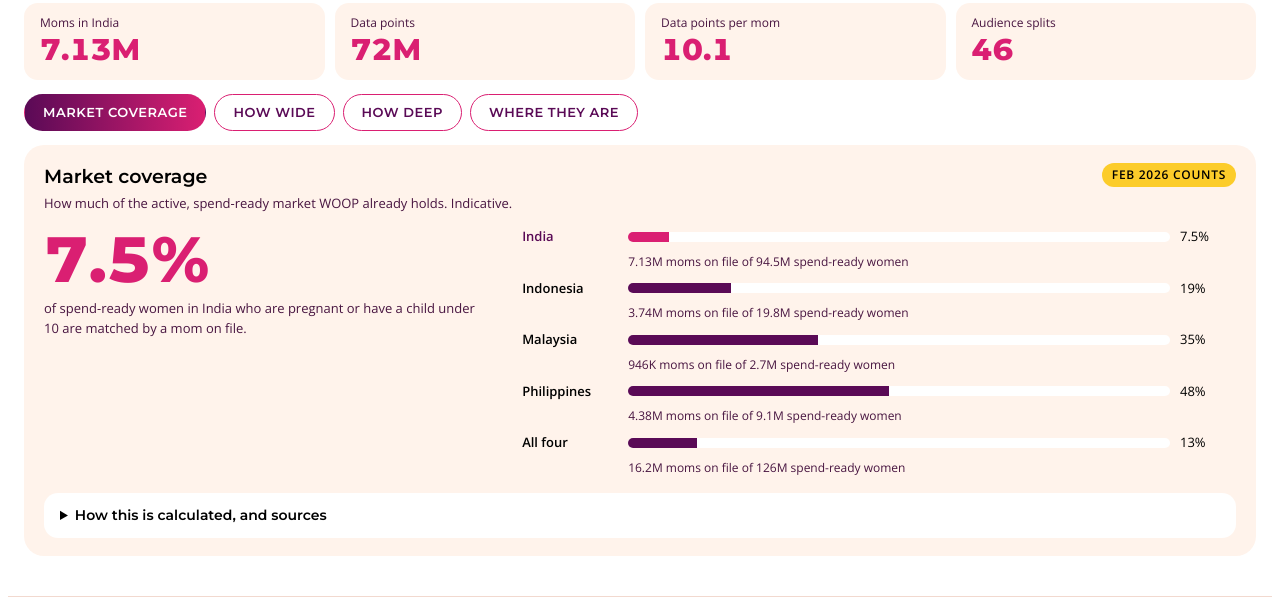
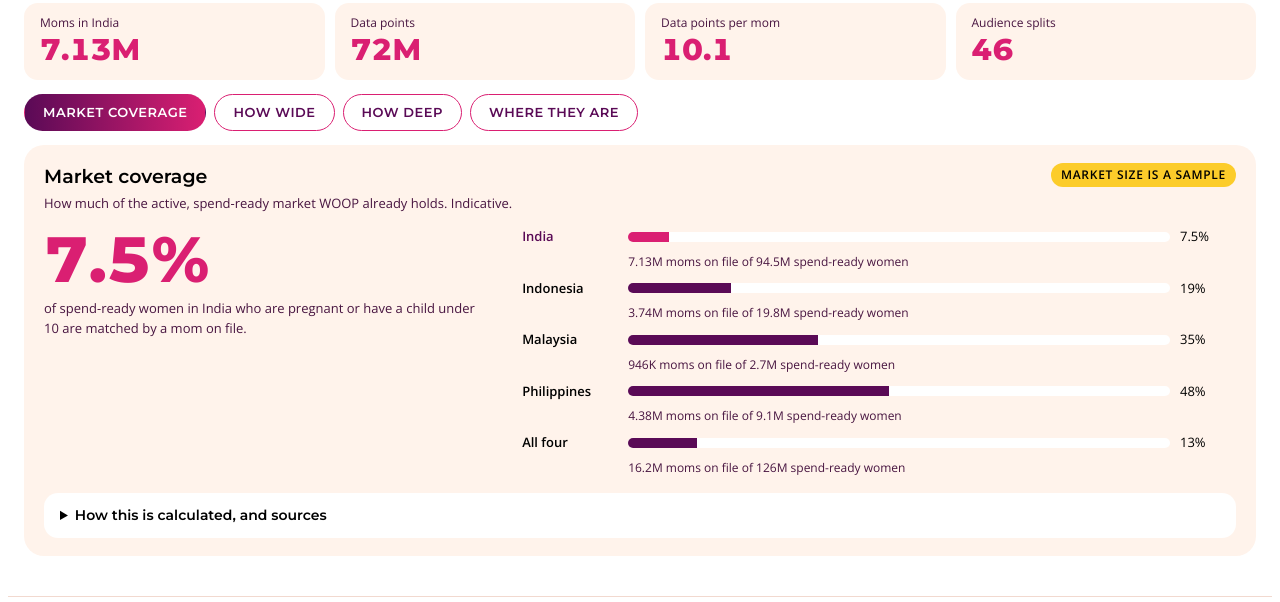
Before and after one commit to woop-account/woop-database, a plain HTML site: page index.html in a window 1280 px wide. Shown: the part 1709-2311 px from the top of the page. Drawn offline with nearby package versions, Linux system fonts and the light colour scheme.

Commit message:
updated site

```diff
--- a/index.html
+++ b/index.html
@@ -766,12 +766,12 @@ fetch("data.json", { cache: "no-cache" }).then(function (r) { if (!r.ok) throw n
     ck.forEach(function (k) { if (UNIQUE[k]) { ctot.m += tot(k).m; ctot.s += COVER[k].spend; } });
     var cur = COVER[c], curP = cur ? ct.m / (cur.spend * 1e6) * 100 : null;
     var crow = function (name, mp, sp, sel) { var p = mp / (sp * 1e6) * 100; return '<div class="covrow' + (sel ? " sel" : "") + '"><b>' + esc(name) + '</b><span class="tr"><i style="width:' + Math.min(100, p).toFixed(1) + '%"></i></span><span class="num">' + pct(p) + "</span><small>" + compact(mp) + " moms on file of " + trim(sp) + "M spend-ready women</small></div>"; };
-    H.cov = '<section class="card wide"><div class="cardhead"><div><h2>Market coverage</h2><p class="sub">How much of the active, spend-ready market WOOP already holds. Indicative.</p></div>' + (IS_SAMPLE ? '<span class="chip">Feb 2026 counts</span>' : "") + "</div>" +
+    H.cov = '<section class="card wide"><div class="cardhead"><div><h2>Market coverage</h2><p class="sub">How much of the active, spend-ready market WOOP already holds. Indicative.</p></div>' + (IS_SAMPLE ? '<span class="chip">Market size is a sample</span>' : "") + "</div>" +
       '<div class="cov"><div>' + (cur ? '<div class="covbig num">' + pct(curP) + '</div><p class="note" style="margin-top:8px">of spend-ready women in ' + esc(c) + " who are pregnant or have a child under 10 are matched by a mom on file.</p>" : '<div class="covbig">n/a</div><p class="note" style="margin-top:8px">Market size has not been assessed for ' + esc(c) + ". Coverage is tracked for India, Indonesia, Malaysia and the Philippines.</p>") + "</div>" +
       '<div class="covrows">' + ck.filter(function (k) { return UNIQUE[k]; }).map(function (k) { return crow(k, tot(k).m, COVER[k].spend, k === c); }).join("") + crow("All four", ctot.m, ctot.s, false) + "</div></div>" +
       '<details class="how" style="margin-top:16px;background:var(--row)"><summary>How this is calculated, and sources</summary><ul>' +
       "<li><b>Coverage</b> = unique moms on file in the country, divided by the number of economically spend-ready women who are pregnant or have a child under 10 (millions).</li>" +
-      "<li><b>Moms on file</b> are unique consented leads in the WOOP database (profiling sheet, February 2026). They reflect the briefs WOOP has run, and include moms whose child is older than 10 or whose child's age is not recorded.</li>" +
+      "<li><b>Moms on file</b> are unique consented leads in the WOOP database (counts as of " + asOf() + "). They reflect the briefs WOOP has run, and include moms whose child is older than 10 or whose child's age is not recorded.</li>" +
       "<li><b>Read it as indicative.</b> The market size is a modelled estimate, and it is not confirmed whether India is all-India or urban only. A mom on file is not necessarily active or spend-ready herself.</li>" +
       "<li><b>Market size</b> is from WOOP's Data Profiling Dashboard, FINAL tab (October 2025), table \"% of Relevant Population\". Underlying sources, per WOOP's Mothers Audience Data deck: Philippine Statistics Authority (2025 projections); Registrar General of India (SRS) and NFHS-5; IMF Consumer Pyramids 2023 for income cut-offs; BPS-Statistics Indonesia (2025); World Bank, Indonesia Economic Prospects 2023; Department of Statistics Malaysia (2025 tables, 2022 Household Income and Basic Amenities Survey).</li></ul></details></section>";
 
```
